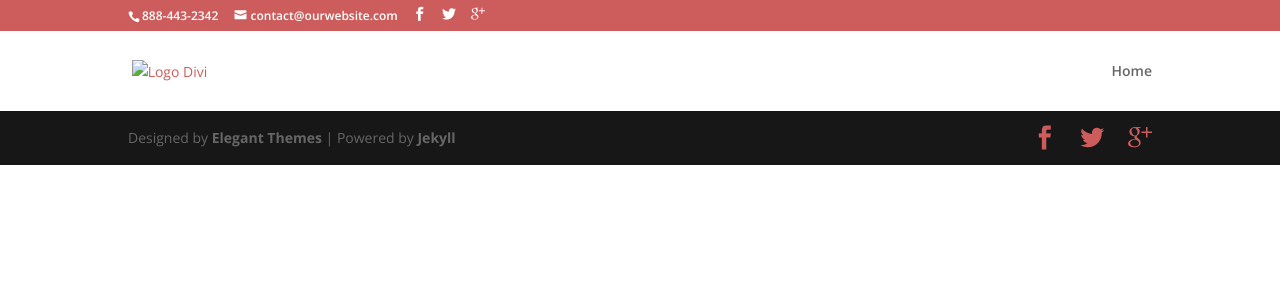
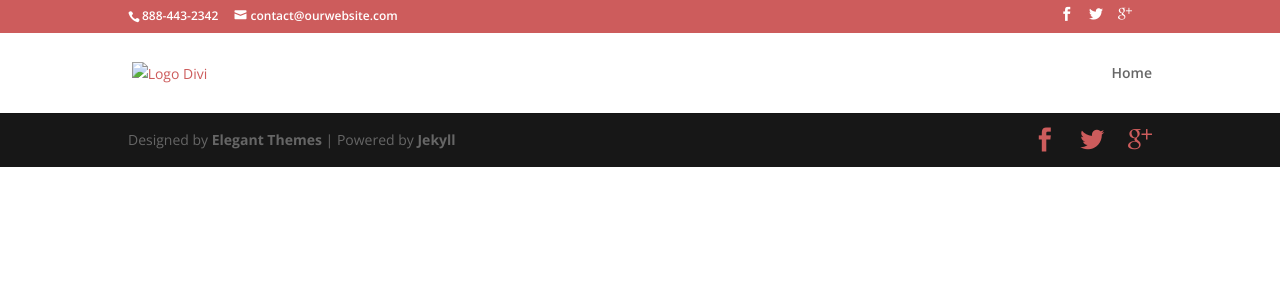
Before and after one commit to juvenal/divi-jekyll, a Jekyll site: the page built from index.html, in a window 1280 px wide. Shown: the top 300 px of the page. Built offline with Jekyll 4.4.1, drawn with Linux system fonts in a browser that asks for light colours; nearby versions of some CDN libraries; some web fonts are replaced.

Commit message:
Fix top menu

```diff
--- a/_includes/top_menu.html
+++ b/_includes/top_menu.html
@@ -7,35 +7,9 @@
 		{% if site.email %}
 			<a href="mailto:{{site.email}}"><span id="et-info-email">{{site.email}}</span></a>
 		{% endif %}
-
-		<ul class="et-social-icons">
-			{% if site.facebook_url %}
-				<li class="et-social-icon et-social-facebook">
-					<a href="{{site.facebook_url}}" class="icon">
-						<span>Facebook</span>
-					</a>
-				</li>
-			{% endif %}
-			{% if site.twitter_url %}
-				<li class="et-social-icon et-social-twitter">
-					<a href="{{site.twitter_url}}" class="icon">
-						<span>Twitter</span>
-					</a>
-				</li>
-			{% endif %}
-
-			{% if site.google_url %}
-				<li class="et-social-icon et-social-google-plus">
-					<a href="{{site.google_url}}" class="icon">
-						<span>Google</span>
-					</a>
-				</li>
-			{% endif %}
-		</ul>
 	</div>
 	<!-- #et-info -->
 	<div id="et-secondary-menu">
-		<div class="et_duplicate_social_icons">
 			<ul class="et-social-icons">
 				{% if site.facebook_url %}
 					<li class="et-social-icon et-social-facebook">
@@ -60,8 +34,7 @@
 					</li>
 				{% endif %}
 			</ul>
-		</div>
-		{% include top_menu.inc.html url='/' %}
+			{% include top_menu.inc.html url='/' %}
 	</div>
 	<!-- #et-secondary-menu -->
 </div>
```
